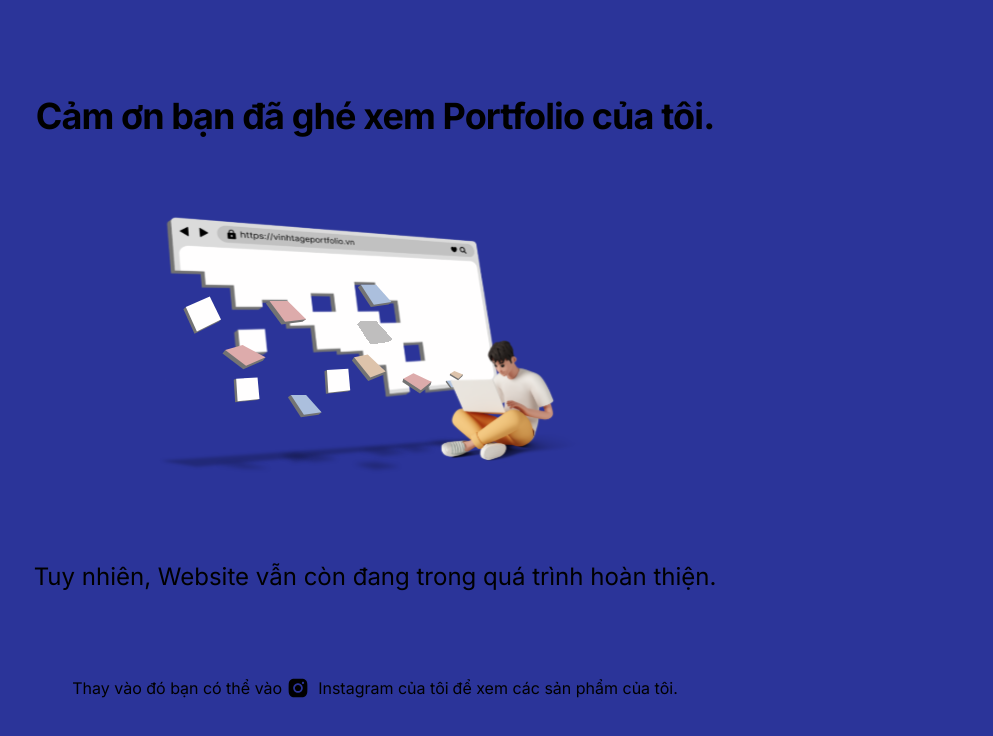
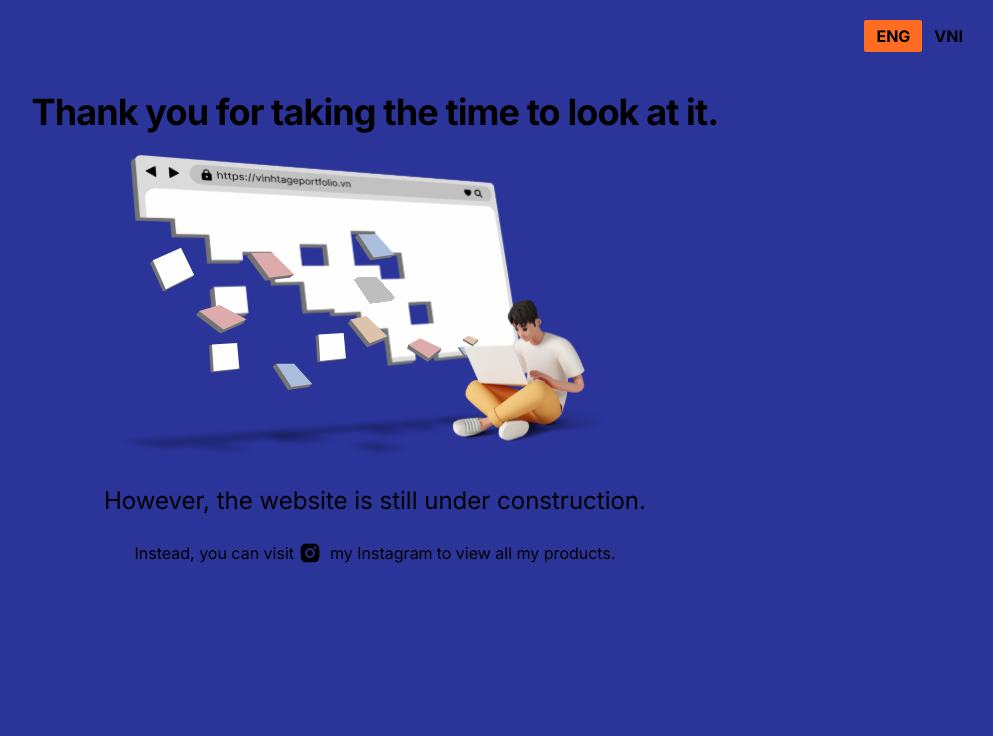
Before and after one commit to Vinh1222001/vinhtage_portfolio_website, a Next.js app: page / in a window 1280 px wide. Shown: the top 736 px of the page, without its empty margins (265-1258 px from the left). Built offline with nearby package versions, Linux system fonts and the light colour scheme.

Commit message:
Change language component

```diff
--- a/src/app/globals.css
+++ b/src/app/globals.css
@@ -7,6 +7,8 @@
   --background-rgb: 43, 52, 153;
   --background-start-rgb: 214, 219, 220;
   --background-end-rgb: 255, 255, 255;
+
+  --accent-color :255, 108, 34;
 }
 
 @media (prefers-color-scheme: dark) {
--- a/src/app/page.tsx
+++ b/src/app/page.tsx
@@ -1,23 +1,14 @@
-import Image from "next/image"
-import { AiFillInstagram } from "react-icons/ai";
+// import Image from "next/image"
+import React from "react";
+
+import WebsiteUnderConstruction from "@/components/WebsiteUnderConstruction";
+// import { AiFillInstagram } from "react-icons/ai";
 
 export default function Home() {
+
   return (
-    <main className="flex min-h-screen flex-col items-center justify-between p-24">
-      <h1 className="text-4xl font-bold tracking-tight text-white-800 sm:text-4xl">Cảm ơn bạn đã ghé xem Portfolio của tôi. </h1>
-      <Image
-        src='/Web_is_building_banner_SVG.svg'
-        alt="Web is building"
-        width="0"
-        height={0}
-        sizes="100vw"
-        style={{ width: '40%', height: 'auto' }}
-        loading="lazy"
-      />
-      <h2 className="text-2xl text-white-500 sm:text-2xl">Tuy nhiên, Website vẫn còn đang trong quá trình hoàn thiện.</h2>
-      <p className="flex items-center">
-        Thay vào đó bạn có thể vào <a className="flex gap-2 cursor-pointer hover:bg-violet-600 active:bg-violet-700 px-1 py-1 br-10 rounded-md" href="https://www.instagram.com/vinhtage_0_spices/" target="_blank"><AiFillInstagram className="text-2xl"/> Instagram của tôi</a> để xem các sản phẩm của tôi.
-      </p>
+    <main className="flex min-h-screen flex-col justify-between">
+      <WebsiteUnderConstruction/>
     </main>
   )
 }
--- /dev/null
+++ b/src/components/WebsiteUnderConstruction.tsx
@@ -0,0 +1,87 @@
+'use client'
+import React,{useState} from 'react'
+import Image from "next/image"
+
+//**************** IMPORT REACT ICON ******************//
+import { AiFillInstagram } from "react-icons/ai";
+
+const LANGUAGE_CODE = {
+    Vietnamese: "VNI",
+    English: "ENG"
+  }
+
+
+const WebsiteUnderConstruction = () => {
+
+  const [language,setLanguage] = useState(LANGUAGE_CODE.English)
+
+  return (
+    <div className="flex gap-5 flex-col items-center justify-between P-24">
+
+        <div className="top-bar w-full px-10 py-5 flex justify-end">
+
+            <div className="changing-language-toggle flex">
+
+                <button className={`enlish-button font-bold px-3 py-1 rounded-sm ${language===LANGUAGE_CODE.English? "bg-accent":""}`} onClick={()=>setLanguage(LANGUAGE_CODE.English)}>
+                    ENG
+                </button>
+
+                <button className={`enlish-button font-bold px-3 py-1 rounded-sm ${language===LANGUAGE_CODE.Vietnamese? "bg-accent":""}`} onClick={()=>setLanguage(LANGUAGE_CODE.Vietnamese)}>
+                    VNI
+                </button>
+            </div>
+        </div>
+
+        <div className="main-content flex gap-5 flex-col items-center justify-between">
+
+            <h1 className="text-4xl font-bold tracking-tight text-white-800 sm:text-4xl">
+
+                {
+                language===LANGUAGE_CODE.Vietnamese?"Cảm ơn bạn đã ghé xem Portfolio của tôi.":"Thank you for taking the time to look at it."
+                }
+            </h1>
+            <Image
+                src='/Web_is_building_banner_SVG.svg'
+                alt="Web is building"
+                width="0"
+                height={0}
+                sizes="100vw"
+                style={{ width: '40%', height: 'auto' }}
+                loading="lazy"
+            />
+            <h2 className="text-2xl text-white-500 sm:text-2xl">
+                {
+                language===LANGUAGE_CODE.Vietnamese?
+                "Tuy nhiên, Website vẫn còn đang trong quá trình hoàn thiện.":
+                "However, the website is still under construction."
+                }
+            </h2>
+            <p className="flex items-center">
+                {
+                language===LANGUAGE_CODE.Vietnamese?
+                "Thay vào đó, bạn có thể vào":
+                "Instead, you can visit"
+                }
+
+                <a className="flex gap-2 cursor-pointer hover:bg-violet-600 active:bg-violet-700 px-1 py-1 br-10 rounded-md" href="https://www.instagram.com/vinhtage_0_spices/" target="_blank"><AiFillInstagram className="text-2xl"/>
+                {
+                    language===LANGUAGE_CODE.Vietnamese?
+                    "Instagram của tôi":
+                    "my Instagram"
+                }
+
+                </a>
+
+                {
+                language===LANGUAGE_CODE.Vietnamese?
+                "để xem các sản phẩm của tôi.":
+                "to view all my products."
+                }
+            </p>
+        </div>
+
+    </div>
+  )
+}
+
+export default WebsiteUnderConstruction
--- a/tailwind.config.ts
+++ b/tailwind.config.ts
@@ -13,6 +13,10 @@ const config: Config = {
         'gradient-conic':
           'conic-gradient(from 180deg at 50% 50%, var(--tw-gradient-stops))',
       },
+      colors:{
+        'accent':'#FF6C22',
+        'seccondary':"#FFD099"
+      }
     },
   },
   plugins: [],
```
